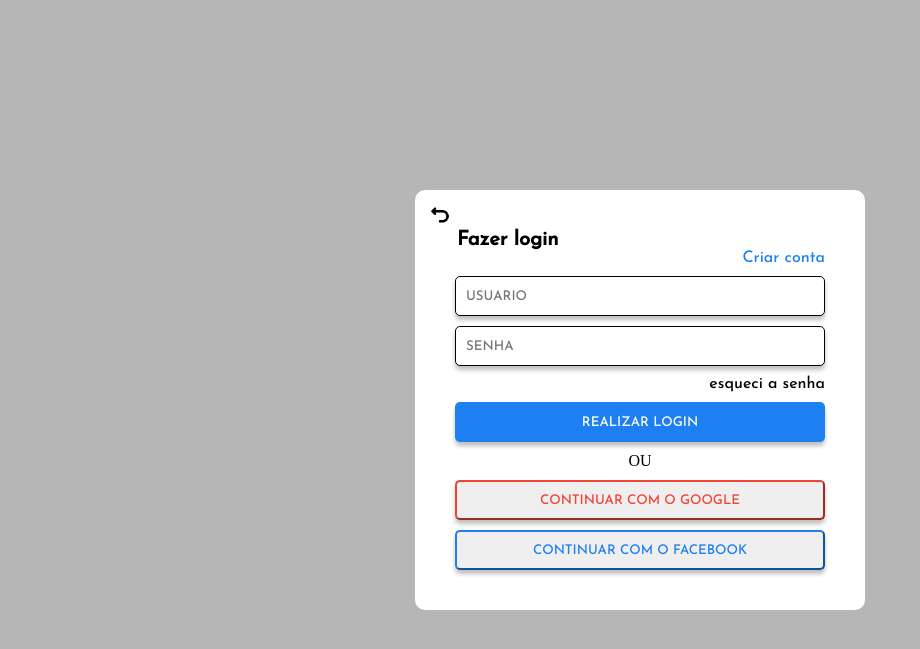
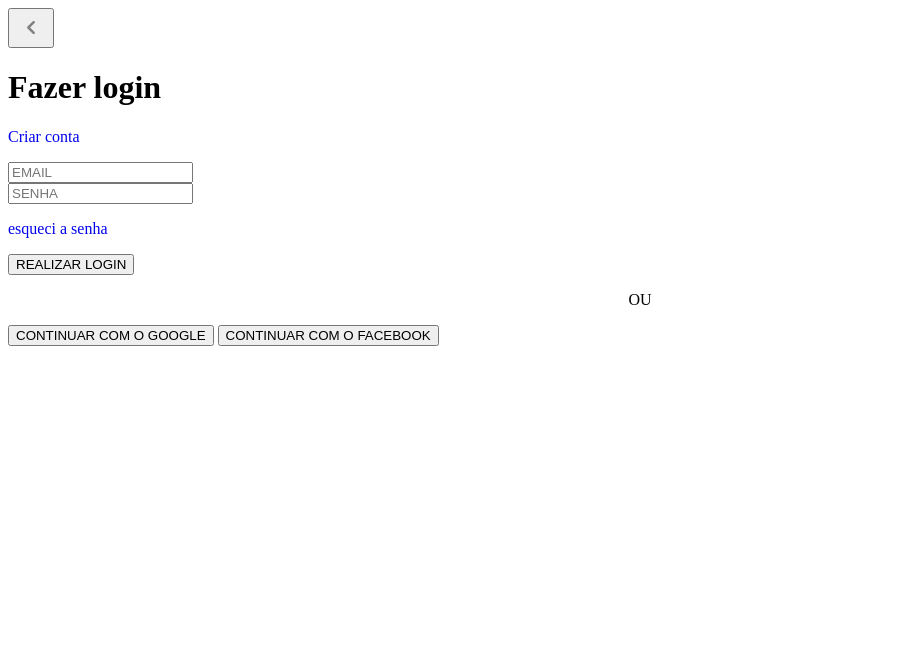
Before and after one commit to Wooo589/unb-ds-verde-pantano, a Django app: page /login in a window 1280 px wide. Shown: the top 649 px of the page, without its empty margins (0-920 px from the left). Run offline with Django 4.2, Linux system fonts and the light colour scheme.

Commit message:
Add files via upload

```diff
--- a/templates/inicial/FazerLogin.html
+++ b/templates/inicial/FazerLogin.html
@@ -1,34 +1,26 @@
-{% load static %}
-
 <!DOCTYPE html>
-<html lang="en">
+<html lang="pt-br">
 <head>
     <meta charset="UTF-8">
     <meta name="viewport" content="width=device-width, initial-scale=1.0">
-    <title>MedConnect</title>
-    <link rel="stylesheet" href="{% static 'styles/FazerLogin.css'%}">
+    <title>Modal</title>
+    <link rel="stylesheet" href="style/FazerLogin.css">
+    <link rel="stylesheet" href="https://unicons.iconscout.com/release/v4.0.0/css/line.css">
 </head>
 <body>
     <div class="modal_box_login">
         <div class="modal_login">
-            <a href="{% url "sobre_nos" %}"><img style="width: 20px; position: relative; bottom:20px; left: -15px;" src="{% static 'img/icone-voltar-overlay.png'%}" alt="icone voltar"></a>
-            <h1 class="titule"> Fazer login</h1>
-            <a style="text-decoration: none" href="{% url "cadastro" %}"><p class="CriarConta" >Criar conta</p></a>
-            {% for message in messages %}
-            <div>
-                <h2>{{message}}</h2>
-            </div>
-            {% endfor %}
-            <form action="{% url "login" %}" method="POST">
-            {% csrf_token %}
-                <input name="usuario" class="email_login" style="display: block;" type="text" placeholder="USUÁRIO">
-                <input name="senha" class="password_login" style="display: block;" type="password" placeholder="SENHA">
-                <a style="text-decoration: none;" href="{% url "esqueci_senha" %}"><p class="link_esqueciSenha">esqueci a senha</p></a>
-                <button style="display: block;" type="submit" id="button_login">REALIZAR LOGIN</button>
-                <p style="text-align: center;"> OU </p>
-                <input class="login_google" type="button" value="CONTINUAR COM O GOOGLE">
-                <input class="login_facebook" type="button" value="CONTINUAR COM O FACEBOOK">
-            </form>
+            <!-- <a href="SobreNos.html"><img style="width: 20px; position: relative; bottom:20px; left: -15px;" src="MIDIA/IMG/voltar (1).png" alt="icone voltar"></a> -->
+            <button class="voltar"><i class="uil uil-angle-left" style="font-size: 30px; color: gray;"></i></button>
+            <h1 class="titule">Fazer login</h1>
+            <a style="text-decoration: none" href="#"><p class="CriarConta" >Criar conta</p></a>
+            <input class="email_login" style="display: block;" type="email" placeholder="EMAIL">
+            <input class="password_login" style="display: block;" type="password" placeholder="SENHA">
+            <a style="text-decoration: none;" href="esqueciSenha.html"><p class="link_esqueciSenha">esqueci a senha</p></a>
+            <input style="display: block;" type="button" value="REALIZAR LOGIN" id="button_login">
+            <p style="text-align: center;"> OU </p>
+            <input class="login_google" type="button" value="CONTINUAR COM O GOOGLE">
+            <input class="login_facebook" type="button" value="CONTINUAR COM O FACEBOOK">
         </div>
     </div>
 </body>
```
